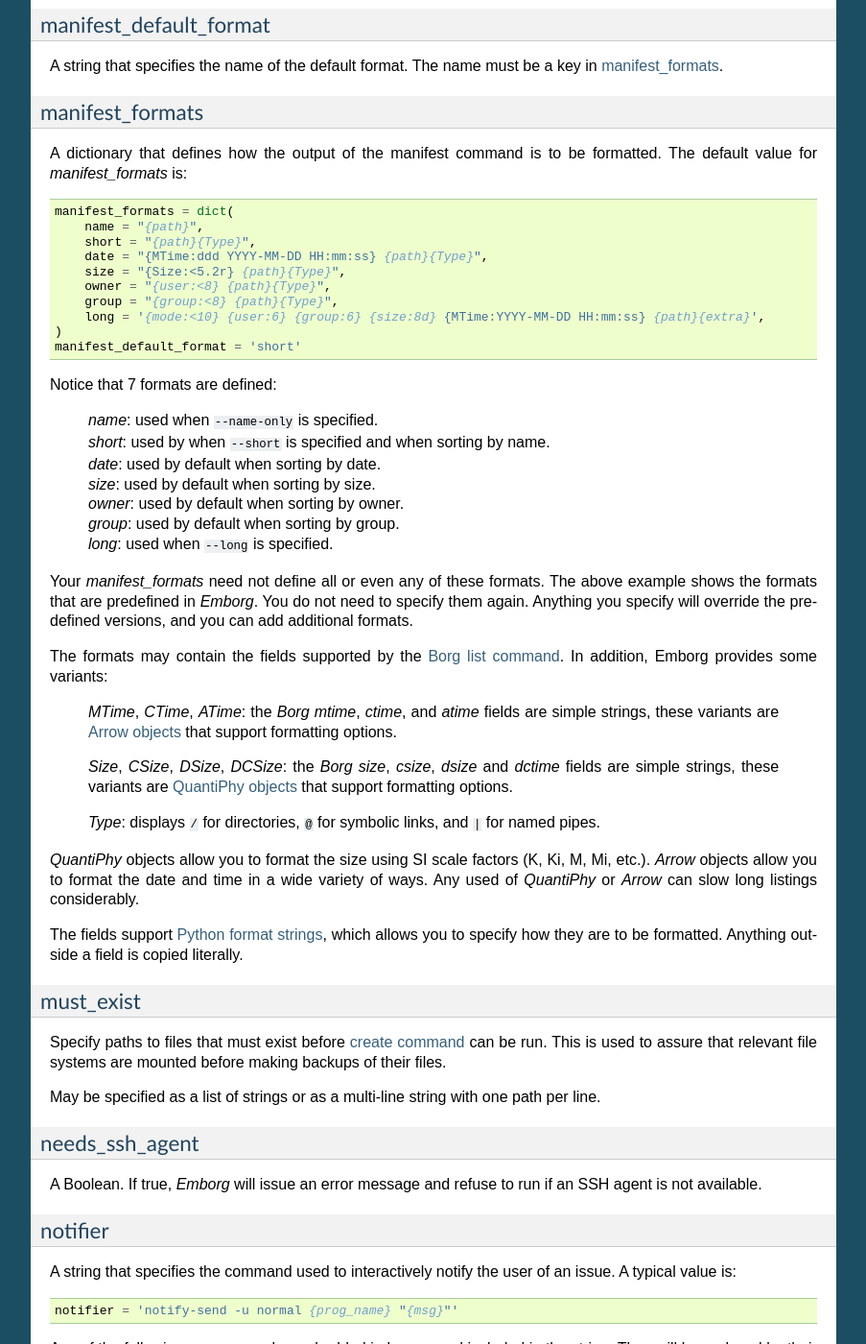
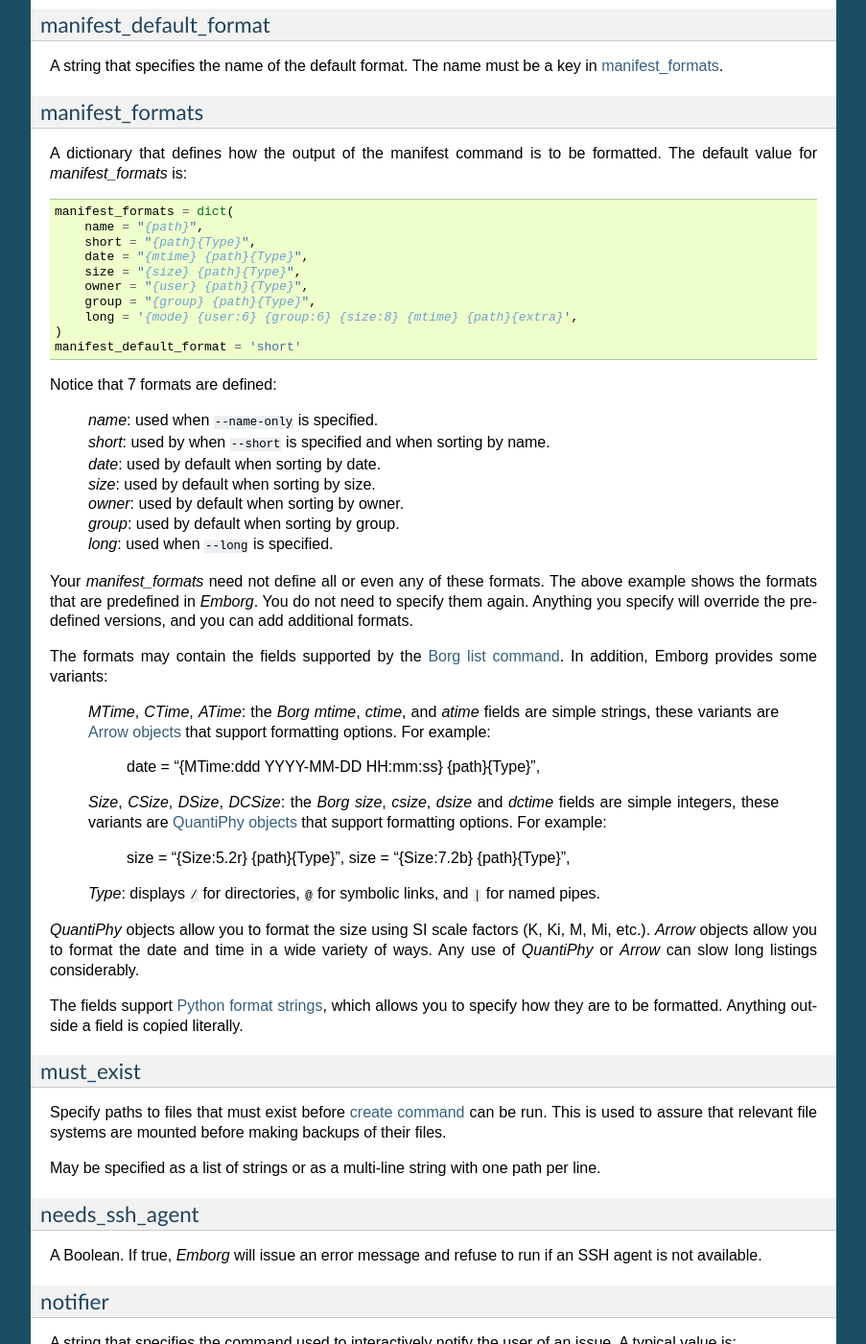
Before and after one commit to KenKundert/emborg, a Sphinx documentation site: the page built from doc/configuring.rst, in a window 1280 px wide and 1400 px high, scrolled down 8890 px. Shown: the whole window at 96% size, without its empty margins (198-1101 px from the left). Built offline with Sphinx 7.4.7, drawn with Linux system fonts in a browser that asks for light colours.

Commit message:
Switch to using more efficient fields in manifest formats.

```diff
--- a/doc/configuring.rst
+++ b/doc/configuring.rst
@@ -670,11 +670,11 @@ formatted.  The default value for *manifest_formats* is:
         manifest_formats = dict(
             name = "{path}",
             short = "{path}{Type}",
-            date = "{MTime:ddd YYYY-MM-DD HH:mm:ss} {path}{Type}",
-            size = "{Size:<5.2r} {path}{Type}",
-            owner = "{user:<8} {path}{Type}",
-            group = "{group:<8} {path}{Type}",
-            long = '{mode:<10} {user:6} {group:6} {size:8d} {MTime:YYYY-MM-DD HH:mm:ss} {path}{extra}',
+            date = "{mtime} {path}{Type}",
+            size = "{size} {path}{Type}",
+            owner = "{user} {path}{Type}",
+            group = "{group} {path}{Type}",
+            long = '{mode} {user:6} {group:6} {size:8} {mtime} {path}{extra}',
         )
         manifest_default_format = 'short'
 
@@ -700,19 +700,24 @@ addition, Emborg provides some variants:
  | *MTime*, *CTime*, *ATime*: the *Borg* *mtime*, *ctime*, and *atime* fields
    are simple strings, these variants are `Arrow objects
    <https://arrow.readthedocs.io/en/latest/#supported-tokens>`_ that support
-   formatting options.
+   formatting options.  For example:
+
+            date = "{MTime:ddd YYYY-MM-DD HH:mm:ss} {path}{Type}",
 
  | *Size*, *CSize*, *DSize*, *DCSize*: the *Borg* *size*, *csize*, *dsize* and
-   *dctime* fields are simple strings, these variants are `QuantiPhy objects
+   *dctime* fields are simple integers, these variants are `QuantiPhy objects
    <https://quantiphy.readthedocs.io/en/stable/user.html#string-formatting>`_
-   that support formatting options.
+   that support formatting options.  For example:
+
+            size = "{Size:5.2r} {path}{Type}",
+            size = "{Size:7.2b} {path}{Type}",
 
  | *Type*: displays ``/`` for directories, ``@`` for symbolic links, and ``|``
    for named pipes.
 
 *QuantiPhy* objects allow you to format the size using SI scale factors (K, Ki,
 M, Mi, etc.). *Arrow* objects allow you to format the date and time in a wide
-variety of ways.  Any used of *QuantiPhy* or *Arrow* can slow long listings
+variety of ways.  Any use of *QuantiPhy* or *Arrow* can slow long listings
 considerably.
 
 The fields support `Python format strings
--- a/doc/releases.rst
+++ b/doc/releases.rst
@@ -19,6 +19,7 @@ Releases
       - added ``--show-formats`` command line option.
       - added ``--format`` command line option.
       - added ``--sort-by-field`` command line option.
+      - change predefined formats to use fields that render faster
 
       .. warn:
           These changes are not backward compatible. If you have
```
Also changed, not shown: 1 other file.
